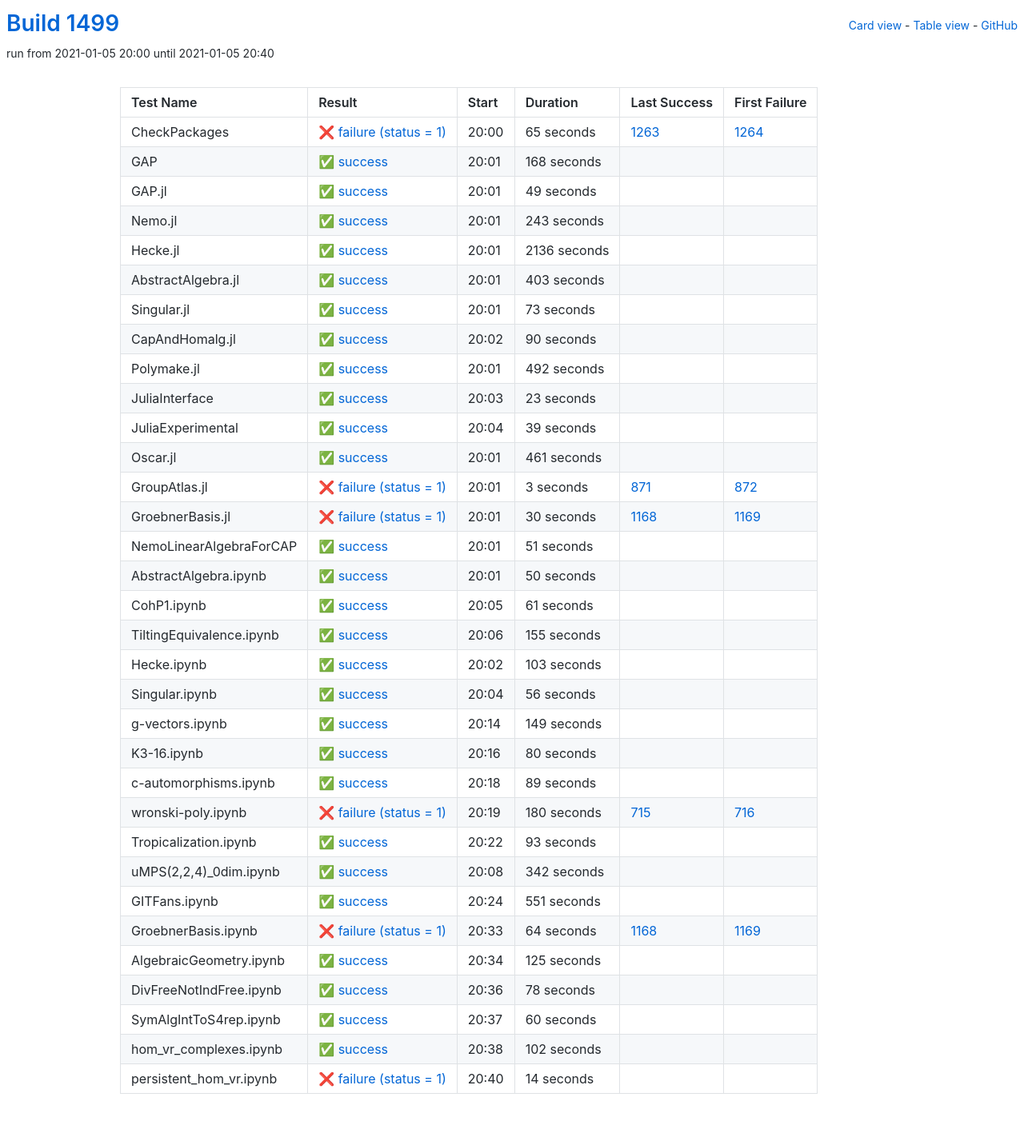
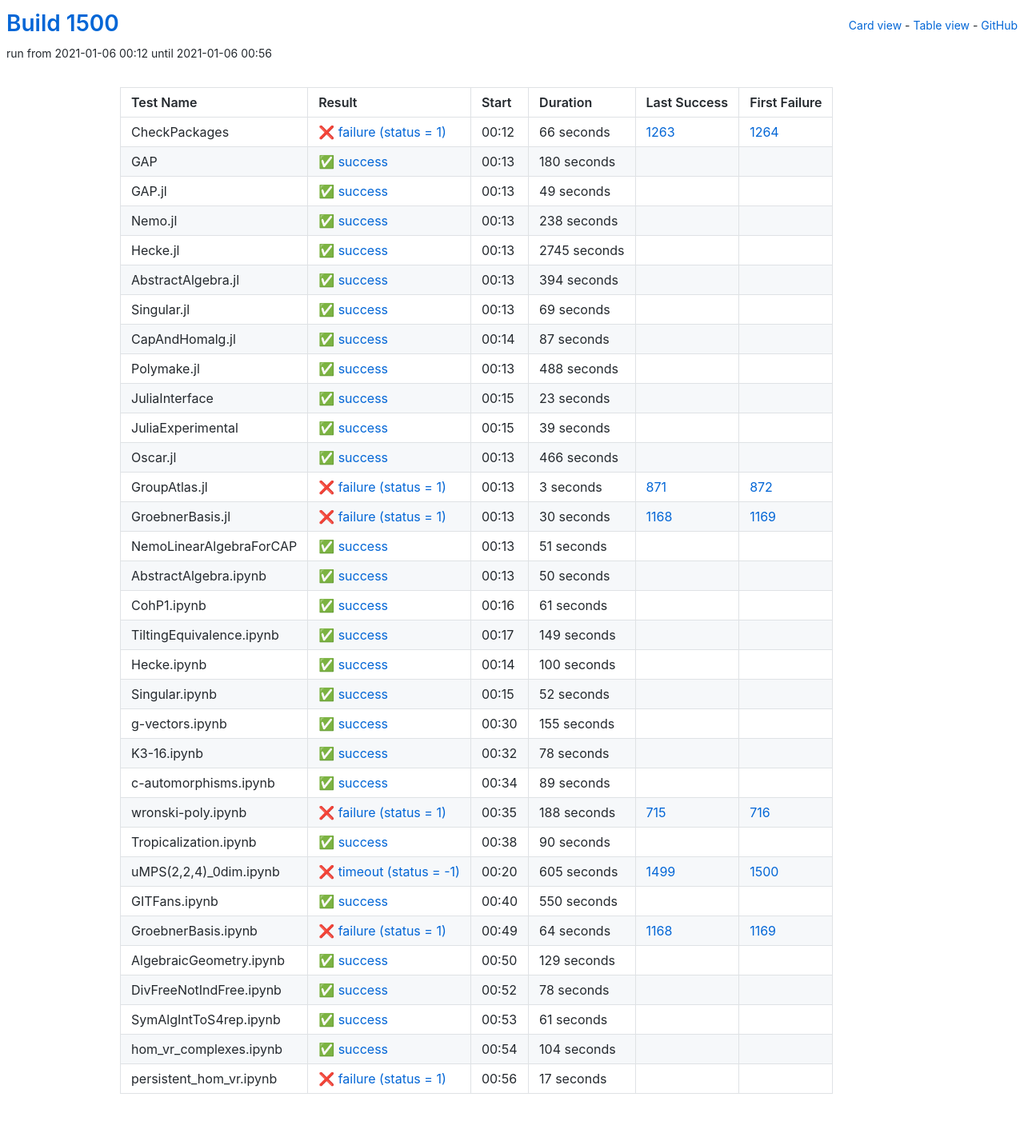
Before and after one commit to oscar-system/oscar-ci-status-stable, a Jekyll site: the page built from table.html, in a window 1280 px wide. Shown: the whole page at 80% size. Built offline with Jekyll 4.4.1, drawn with Linux system fonts in a browser that asks for light colours.

Commit message:
Build #1500

```diff
--- a/_data/ci.yml
+++ b/_data/ci.yml
@@ -1,6 +1,6 @@
 ---
-build: 1499
-build_url: https://oscarci.mathematik.uni-kl.de/job/oscar-stable/1499/
+build: 1500
+build_url: https://oscarci.mathematik.uni-kl.de/job/oscar-stable/1500/
 job: oscar-stable
 organization: oscar-system
 repo: oscar-ci-status-stable
@@ -8,32 +8,32 @@ repourl: https://github.com/oscar-system/oscar-ci-status-stable
 tests:
 - name: CheckPackages
   id: checkpackages
-  log: https://oscarci.mathematik.uni-kl.de/job/oscar-stable/1499/artifact/logs/build-1499/CheckPackages.log
-  start: 2021-01-05 20:00
+  log: https://oscarci.mathematik.uni-kl.de/job/oscar-stable/1500/artifact/logs/build-1500/CheckPackages.log
+  start: 2021-01-06 00:12
   success: false
   exitcode: 1
   status: failure
-  duration: 65
+  duration: 66
   last_success: 1263
   last_success_url: https://oscarci.mathematik.uni-kl.de/job/oscar-stable/1263/
   first_failure: 1264
   first_failure_url: https://oscarci.mathematik.uni-kl.de/job/oscar-stable/1264/
 - name: GAP
   id: gap
-  log: https://oscarci.mathematik.uni-kl.de/job/oscar-stable/1499/artifact/logs/build-1499/GAP.log
-  start: 2021-01-05 20:01
+  log: https://oscarci.mathematik.uni-kl.de/job/oscar-stable/1500/artifact/logs/build-1500/GAP.log
+  start: 2021-01-06 00:13
   success: true
   exitcode: 0
   status: success
-  duration: 168
+  duration: 180
   last_success: false
   last_success_url:
   first_failure: false
   first_failure_url:
 - name: GAP.jl
   id: gap-jl
-  log: https://oscarci.mathematik.uni-kl.de/job/oscar-stable/1499/artifact/logs/build-1499/GAP.jl.log
-  start: 2021-01-05 20:01
+  log: https://oscarci.mathematik.uni-kl.de/job/oscar-stable/1500/artifact/logs/build-1500/GAP.jl.log
+  start: 2021-01-06 00:13
   success: true
   exitcode: 0
   status: success
@@ -44,80 +44,80 @@ tests:
   first_failure_url:
 - name: Nemo.jl
   id: nemo-jl
-  log: https://oscarci.mathematik.uni-kl.de/job/oscar-stable/1499/artifact/logs/build-1499/Nemo.jl.log
-  start: 2021-01-05 20:01
+  log: https://oscarci.mathematik.uni-kl.de/job/oscar-stable/1500/artifact/logs/build-1500/Nemo.jl.log
+  start: 2021-01-06 00:13
   success: true
   exitcode: 0
   status: success
-  duration: 243
+  duration: 238
   last_success: false
   last_success_url:
   first_failure: false
   first_failure_url:
 - name: Hecke.jl
   id: hecke-jl
-  log: https://oscarci.mathematik.uni-kl.de/job/oscar-stable/1499/artifact/logs/build-1499/Hecke.jl.log
-  start: 2021-01-05 20:01
+  log: https://oscarci.mathematik.uni-kl.de/job/oscar-stable/1500/artifact/logs/build-1500/Hecke.jl.log
+  start: 2021-01-06 00:13
   success: true
   exitcode: 0
   status: success
-  duration: 2136
+  duration: 2745
   last_success: false
   last_success_url:
   first_failure: false
   first_failure_url:
 - name: AbstractAlgebra.jl
   id: abstractalgebra-jl
-  log: https://oscarci.mathematik.uni-kl.de/job/oscar-stable/1499/artifact/logs/build-1499/AbstractAlgebra.jl.log
-  start: 2021-01-05 20:01
+  log: https://oscarci.mathematik.uni-kl.de/job/oscar-stable/1500/artifact/logs/build-1500/AbstractAlgebra.jl.log
+  start: 2021-01-06 00:13
   success: true
   exitcode: 0
   status: success
-  duration: 403
+  duration: 394
   last_success: false
   last_success_url:
   first_failure: false
   first_failure_url:
 - name: Singular.jl
   id: singular-jl
-  log: https://oscarci.mathematik.uni-kl.de/job/oscar-stable/1499/artifact/logs/build-1499/Singular.jl.log
-  start: 2021-01-05 20:01
+  log: https://oscarci.mathematik.uni-kl.de/job/oscar-stable/1500/artifact/logs/build-1500/Singular.jl.log
+  start: 2021-01-06 00:13
   success: true
   exitcode: 0
   status: success
-  duration: 73
+  duration: 69
   last_success: false
   last_success_url:
   first_failure: false
   first_failure_url:
 - name: CapAndHomalg.jl
   id: capandhomalg-jl
-  log: https://oscarci.mathematik.uni-kl.de/job/oscar-stable/1499/artifact/logs/build-1499/CapAndHomalg.jl.log
-  start: 2021-01-05 20:02
+  log: https://oscarci.mathematik.uni-kl.de/job/oscar-stable/1500/artifact/logs/build-1500/CapAndHomalg.jl.log
+  start: 2021-01-06 00:14
   success: true
   exitcode: 0
   status: success
-  duration: 90
+  duration: 87
   last_success: false
   last_success_url:
   first_failure: false
   first_failure_url:
 - name: Polymake.jl
   id: polymake-jl
-  log: https://oscarci.mathematik.uni-kl.de/job/oscar-stable/1499/artifact/logs/build-1499/Polymake.jl.log
-  start: 2021-01-05 20:01
+  log: https://oscarci.mathematik.uni-kl.de/job/oscar-stable/1500/artifact/logs/build-1500/Polymake.jl.log
+  start: 2021-01-06 00:13
   success: true
   exitcode: 0
   status: success
-  duration: 492
+  duration: 488
   last_success: false
   last_success_url:
   first_failure: false
   first_failure_url:
 - name: JuliaInterface
   id: juliainterface
-  log: https://oscarci.mathematik.uni-kl.de/job/oscar-stable/1499/artifact/logs/build-1499/JuliaInterface.log
-  start: 2021-01-05 20:03
+  log: https://oscarci.mathematik.uni-kl.de/job/oscar-stable/1500/artifact/logs/build-1500/JuliaInterface.log
+  start: 2021-01-06 00:15
   success: true
   exitcode: 0
   status: success
@@ -128,8 +128,8 @@ tests:
   first_failure_url:
 - name: JuliaExperimental
   id: juliaexperimental
-  log: https://oscarci.mathematik.uni-kl.de/job/oscar-stable/1499/artifact/logs/build-1499/JuliaExperimental.log
-  start: 2021-01-05 20:04
+  log: https://oscarci.mathematik.uni-kl.de/job/oscar-stable/1500/artifact/logs/build-1500/JuliaExperimental.log
+  start: 2021-01-06 00:15
   success: true
   exitcode: 0
   status: success
@@ -140,20 +140,20 @@ tests:
   first_failure_url:
 - name: Oscar.jl
   id: oscar-jl
-  log: https://oscarci.mathematik.uni-kl.de/job/oscar-stable/1499/artifact/logs/build-1499/Oscar.jl.log
-  start: 2021-01-05 20:01
+  log: https://oscarci.mathematik.uni-kl.de/job/oscar-stable/1500/artifact/logs/build-1500/Oscar.jl.log
+  start: 2021-01-06 00:13
   success: true
   exitcode: 0
   status: success
-  duration: 461
+  duration: 466
   last_success: false
   last_success_url:
   first_failure: false
   first_failure_url:
 - name: GroupAtlas.jl
   id: groupatlas-jl
-  log: https://oscarci.mathematik.uni-kl.de/job/oscar-stable/1499/artifact/logs/build-1499/GroupAtlas.jl.log
-  start: 2021-01-05 20:01
+  log: https://oscarci.mathematik.uni-kl.de/job/oscar-stable/1500/artifact/logs/build-1500/GroupAtlas.jl.log
+  start: 2021-01-06 00:13
   success: false
   exitcode: 1
   status: failure
@@ -164,8 +164,8 @@ tests:
   first_failure_url: https://oscarci.mathematik.uni-kl.de/job/oscar-stable/872/
 - name: GroebnerBasis.jl
   id: groebnerbasis-jl
-  log: https://oscarci.mathematik.uni-kl.de/job/oscar-stable/1499/artifact/logs/build-1499/GroebnerBasis.jl.log
-  start: 2021-01-05 20:01
+  log: https://oscarci.mathematik.uni-kl.de/job/oscar-stable/1500/artifact/logs/build-1500/GroebnerBasis.jl.log
+  start: 2021-01-06 00:13
   success: false
   exitcode: 1
   status: failure
@@ -176,8 +176,8 @@ tests:
   first_failure_url: https://oscarci.mathematik.uni-kl.de/job/oscar-stable/1169/
 - name: NemoLinearAlgebraForCAP
   id: nemolinearalgebraforcap
-  log: https://oscarci.mathematik.uni-kl.de/job/oscar-stable/1499/artifact/logs/build-1499/NemoLinearAlgebraForCAP.log
-  start: 2021-01-05 20:01
+  log: https://oscarci.mathematik.uni-kl.de/job/oscar-stable/1500/artifact/logs/build-1500/NemoLinearAlgebraForCAP.log
+  start: 2021-01-06 00:13
   success: true
   exitcode: 0
   status: success
@@ -188,8 +188,8 @@ tests:
   first_failure_url:
 - name: AbstractAlgebra.ipynb
   id: abstractalgebra-ipynb
-  log: https://oscarci.mathematik.uni-kl.de/job/oscar-stable/1499/artifact/logs/build-1499/AbstractAlgebra.ipynb.log
-  start: 2021-01-05 20:01
+  log: https://oscarci.mathematik.uni-kl.de/job/oscar-stable/1500/artifact/logs/build-1500/AbstractAlgebra.ipynb.log
+  start: 2021-01-06 00:13
   success: true
   exitcode: 0
   status: success
@@ -200,8 +200,8 @@ tests:
   first_failure_url:
 - name: CohP1.ipynb
   id: cohp1-ipynb
-  log: https://oscarci.mathematik.uni-kl.de/job/oscar-stable/1499/artifact/logs/build-1499/CohP1.ipynb.log
-  start: 2021-01-05 20:05
+  log: https://oscarci.mathematik.uni-kl.de/job/oscar-stable/1500/artifact/logs/build-1500/CohP1.ipynb.log
+  start: 2021-01-06 00:16
   success: true
   exitcode: 0
   status: success
@@ -212,8 +212,44 @@ tests:
   first_failure_url:
 - name: TiltingEquivalence.ipynb
   id: tiltingequivalence-ipynb
-  log: https://oscarci.mathematik.uni-kl.de/job/oscar-stable/1499/artifact/logs/build-1499/TiltingEquivalence.ipynb.log
-  start: 2021-01-05 20:06
+  log: https://oscarci.mathematik.uni-kl.de/job/oscar-stable/1500/artifact/logs/build-1500/TiltingEquivalence.ipynb.log
+  start: 2021-01-06 00:17
+  success: true
+  exitcode: 0
+  status: success
+  duration: 149
+  last_success: false
+  last_success_url:
+  first_failure: false
+  first_failure_url:
+- name: Hecke.ipynb
+  id: hecke-ipynb
+  log: https://oscarci.mathematik.uni-kl.de/job/oscar-stable/1500/artifact/logs/build-1500/Hecke.ipynb.log
+  start: 2021-01-06 00:14
+  success: true
+  exitcode: 0
+  status: success
+  duration: 100
+  last_success: false
+  last_success_url:
+  first_failure: false
+  first_failure_url:
+- name: Singular.ipynb
+  id: singular-ipynb
+  log: https://oscarci.mathematik.uni-kl.de/job/oscar-stable/1500/artifact/logs/build-1500/Singular.ipynb.log
+  start: 2021-01-06 00:15
+  success: true
+  exitcode: 0
+  status: success
+  duration: 52
+  last_success: false
+  last_success_url:
+  first_failure: false
+  first_failure_url:
+- name: g-vectors.ipynb
+  id: g-vectors-ipynb
+  log: https://oscarci.mathematik.uni-kl.de/job/oscar-stable/1500/artifact/logs/build-1500/g-vectors.ipynb.log
+  start: 2021-01-06 00:30
   success: true
   exitcode: 0
   status: success
@@ -222,58 +258,22 @@ tests:
   last_success_url:
   first_failure: false
   first_failure_url:
-- name: Hecke.ipynb
-  id: hecke-ipynb
-  log: https://oscarci.mathematik.uni-kl.de/job/oscar-stable/1499/artifact/logs/build-1499/Hecke.ipynb.log
-  start: 2021-01-05 20:02
+- name: K3-16.ipynb
+  id: k3-16-ipynb
+  log: https://oscarci.mathematik.uni-kl.de/job/oscar-stable/1500/artifact/logs/build-1500/K3-16.ipynb.log
+  start: 2021-01-06 00:32
   success: true
   exitcode: 0
   status: success
-  duration: 103
-  last_success: false
-  last_success_url:
-  first_failure: false
-  first_failure_url:
-- name: Singular.ipynb
-  id: singular-ipynb
-  log: https://oscarci.mathematik.uni-kl.de/job/oscar-stable/1499/artifact/logs/build-1499/Singular.ipynb.log
-  start: 2021-01-05 20:04
-  success: true
-  exitcode: 0
-  status: success
-  duration: 56
-  last_success: false
-  last_success_url:
-  first_failure: false
-  first_failure_url:
-- name: g-vectors.ipynb
-  id: g-vectors-ipynb
-  log: https://oscarci.mathematik.uni-kl.de/job/oscar-stable/1499/artifact/logs/build-1499/g-vectors.ipynb.log
-  start: 2021-01-05 20:14
-  success: true
-  exitcode: 0
-  status: success
-  duration: 149
-  last_success: false
-  last_success_url:
-  first_failure: false
-  first_failure_url:
-- name: K3-16.ipynb
-  id: k3-16-ipynb
-  log: https://oscarci.mathematik.uni-kl.de/job/oscar-stable/1499/artifact/logs/build-1499/K3-16.ipynb.log
-  start: 2021-01-05 20:16
-  success: true
-  exitcode: 0
-  status: success
-  duration: 80
+  duration: 78
   last_success: false
   last_success_url:
   first_failure: false
   first_failure_url:
 - name: c-automorphisms.ipynb
   id: c-automorphisms-ipynb
-  log: https://oscarci.mathematik.uni-kl.de/job/oscar-stable/1499/artifact/logs/build-1499/c-automorphisms.ipynb.log
-  start: 2021-01-05 20:18
+  log: https://oscarci.mathematik.uni-kl.de/job/oscar-stable/1500/artifact/logs/build-1500/c-automorphisms.ipynb.log
+  start: 2021-01-06 00:34
   success: true
   exitcode: 0
   status: success
@@ -284,56 +284,56 @@ tests:
   first_failure_url:
 - name: wronski-poly.ipynb
   id: wronski-poly-ipynb
-  log: https://oscarci.mathematik.uni-kl.de/job/oscar-stable/1499/artifact/logs/build-1499/wronski-poly.ipynb.log
-  start: 2021-01-05 20:19
+  log: https://oscarci.mathematik.uni-kl.de/job/oscar-stable/1500/artifact/logs/build-1500/wronski-poly.ipynb.log
+  start: 2021-01-06 00:35
   success: false
   exitcode: 1
   status: failure
-  duration: 180
+  duration: 188
   last_success: 715
   last_success_url: https://oscarci.mathematik.uni-kl.de/job/oscar-stable/715/
   first_failure: 716
   first_failure_url: https://oscarci.mathematik.uni-kl.de/job/oscar-stable/716/
 - name: Tropicalization.ipynb
   id: tropicalization-ipynb
-  log: https://oscarci.mathematik.uni-kl.de/job/oscar-stable/1499/artifact/logs/build-1499/Tropicalization.ipynb.log
-  start: 2021-01-05 20:22
+  log: https://oscarci.mathematik.uni-kl.de/job/oscar-stable/1500/artifact/logs/build-1500/Tropicalization.ipynb.log
+  start: 2021-01-06 00:38
   success: true
   exitcode: 0
   status: success
-  duration: 93
+  duration: 90
   last_success: false
   last_success_url:
   first_failure: false
   first_failure_url:
 - name: uMPS(2,2,4)_0dim.ipynb
   id: umps-2-2-4-0dim-ipynb
-  log: https://oscarci.mathematik.uni-kl.de/job/oscar-stable/1499/artifact/logs/build-1499/uMPS-2-2-4-_0dim.ipynb.log
-  start: 2021-01-05 20:08
+  log: https://oscarci.mathematik.uni-kl.de/job/oscar-stable/1500/artifact/logs/build-1500/uMPS-2-2-4-_0dim.ipynb.log
+  start: 2021-01-06 00:20
+  success: false
+  exitcode: -1
+  status: timeout
+  duration: 605
+  last_success: 1499
+  last_success_url: https://oscarci.mathematik.uni-kl.de/job/oscar-stable/1499/
+  first_failure: 1500
+  first_failure_url: https://oscarci.mathematik.uni-kl.de/job/oscar-stable/1500/
+- name: GITFans.ipynb
+  id: gitfans-ipynb
+  log: https://oscarci.mathematik.uni-kl.de/job/oscar-stable/1500/artifact/logs/build-1500/GITFans.ipynb.log
+  start: 2021-01-06 00:40
   success: true
   exitcode: 0
   status: success
-  duration: 342
-  last_success: false
-  last_success_url:
-  first_failure: false
-  first_failure_url:
-- name: GITFans.ipynb
-  id: gitfans-ipynb
-  log: https://oscarci.mathematik.uni-kl.de/job/oscar-stable/1499/artifact/logs/build-1499/GITFans.ipynb.log
-  start: 2021-01-05 20:24
-  success: true
-  exitcode: 0
-  status: success
-  duration: 551
+  duration: 550
   last_success: false
   last_success_url:
   first_failure: false
   first_failure_url:
 - name: GroebnerBasis.ipynb
   id: groebnerbasis-ipynb
-  log: https://oscarci.mathematik.uni-kl.de/job/oscar-stable/1499/artifact/logs/build-1499/GroebnerBasis.ipynb.log
-  start: 2021-01-05 20:33
+  log: https://oscarci.mathematik.uni-kl.de/job/oscar-stable/1500/artifact/logs/build-1500/GroebnerBasis.ipynb.log
+  start: 2021-01-06 00:49
   success: false
   exitcode: 1
   status: failure
@@ -344,20 +344,20 @@ tests:
   first_failure_url: https://oscarci.mathematik.uni-kl.de/job/oscar-stable/1169/
 - name: AlgebraicGeometry.ipynb
   id: algebraicgeometry-ipynb
-  log: https://oscarci.mathematik.uni-kl.de/job/oscar-stable/1499/artifact/logs/build-1499/AlgebraicGeometry.ipynb.log
-  start: 2021-01-05 20:34
+  log: https://oscarci.mathematik.uni-kl.de/job/oscar-stable/1500/artifact/logs/build-1500/AlgebraicGeometry.ipynb.log
+  start: 2021-01-06 00:50
   success: true
   exitcode: 0
   status: success
-  duration: 125
+  duration: 129
   last_success: false
   last_success_url:
   first_failure: false
   first_failure_url:
 - name: DivFreeNotIndFree.ipynb
   id: divfreenotindfree-ipynb
-  log: https://oscarci.mathematik.uni-kl.de/job/oscar-stable/1499/artifact/logs/build-1499/DivFreeNotIndFree.ipynb.log
-  start: 2021-01-05 20:36
+  log: https://oscarci.mathematik.uni-kl.de/job/oscar-stable/1500/artifact/logs/build-1500/DivFreeNotIndFree.ipynb.log
+  start: 2021-01-06 00:52
   success: true
   exitcode: 0
   status: success
@@ -368,36 +368,36 @@ tests:
   first_failure_url:
 - name: SymAlgIntToS4rep.ipynb
   id: symalginttos4rep-ipynb
-  log: https://oscarci.mathematik.uni-kl.de/job/oscar-stable/1499/artifact/logs/build-1499/SymAlgIntToS4rep.ipynb.log
-  start: 2021-01-05 20:37
+  log: https://oscarci.mathematik.uni-kl.de/job/oscar-stable/1500/artifact/logs/build-1500/SymAlgIntToS4rep.ipynb.log
+  start: 2021-01-06 00:53
   success: true
   exitcode: 0
   status: success
-  duration: 60
+  duration: 61
   last_success: false
   last_success_url:
   first_failure: false
   first_failure_url:
 - name: hom_vr_complexes.ipynb
   id: hom-vr-complexes-ipynb
-  log: https://oscarci.mathematik.uni-kl.de/job/oscar-stable/1499/artifact/logs/build-1499/hom_vr_complexes.ipynb.log
-  start: 2021-01-05 20:38
+  log: https://oscarci.mathematik.uni-kl.de/job/oscar-stable/1500/artifact/logs/build-1500/hom_vr_complexes.ipynb.log
+  start: 2021-01-06 00:54
   success: true
   exitcode: 0
   status: success
-  duration: 102
+  duration: 104
   last_success: false
   last_success_url:
   first_failure: false
   first_failure_url:
 - name: persistent_hom_vr.ipynb
   id: persistent-hom-vr-ipynb
-  log: https://oscarci.mathematik.uni-kl.de/job/oscar-stable/1499/artifact/logs/build-1499/persistent_hom_vr.ipynb.log
-  start: 2021-01-05 20:40
+  log: https://oscarci.mathematik.uni-kl.de/job/oscar-stable/1500/artifact/logs/build-1500/persistent_hom_vr.ipynb.log
+  start: 2021-01-06 00:56
   success: false
   exitcode: 1
   status: failure
-  duration: 14
+  duration: 17
   last_success: false
   last_success_url:
   first_failure: false
```
Also changed, not shown: README.md.
